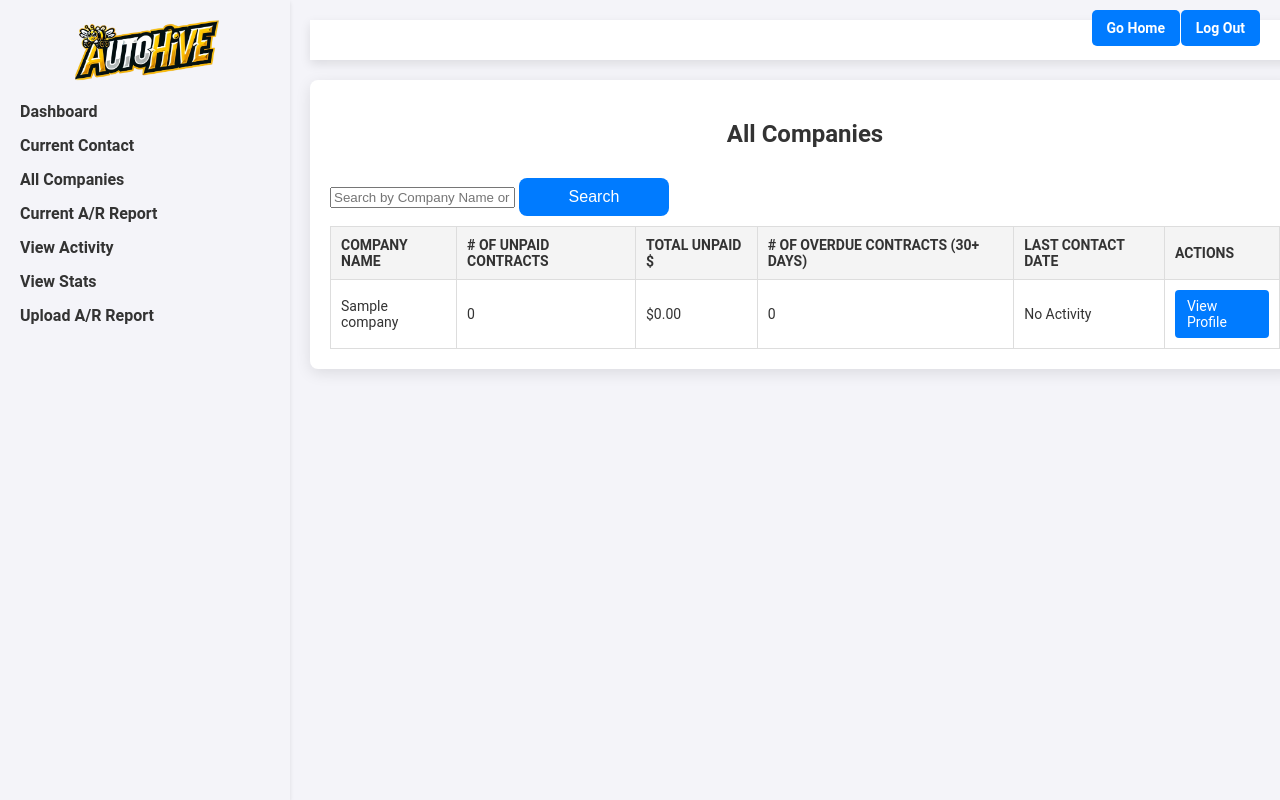
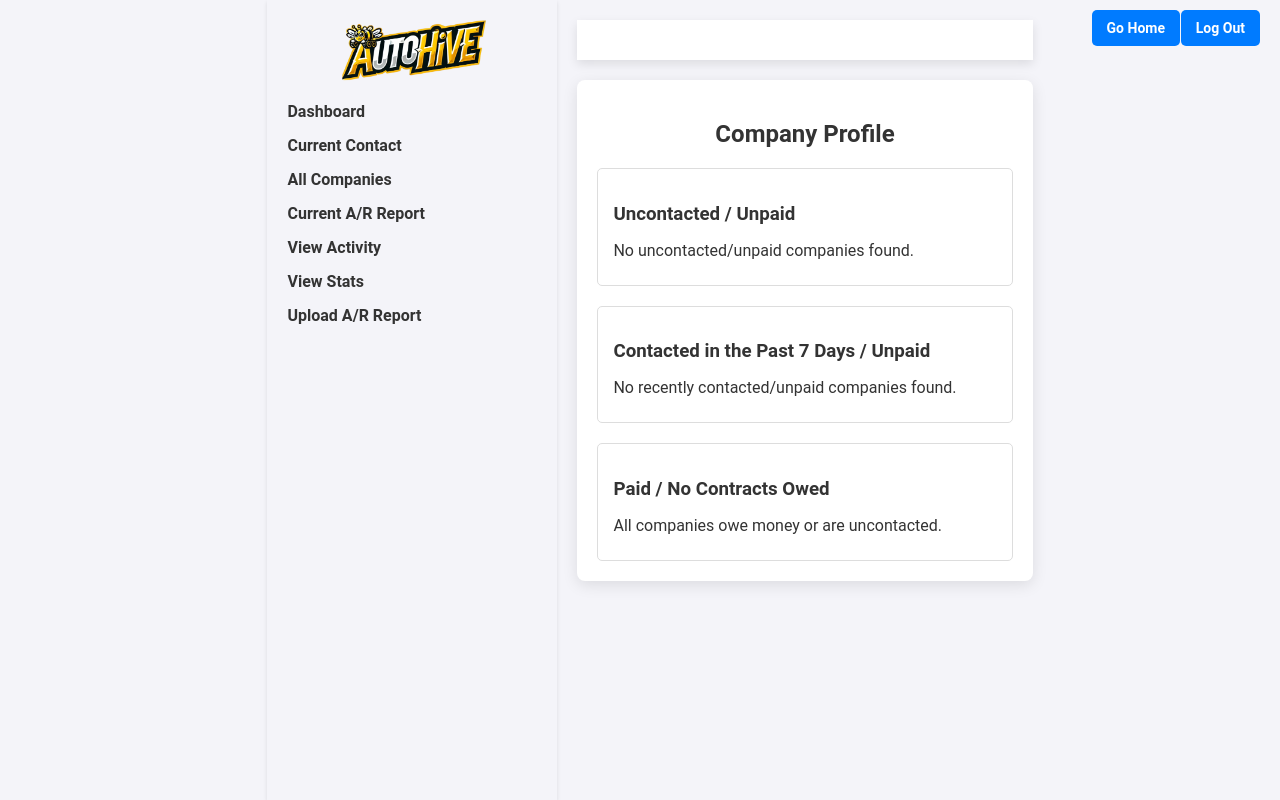
Before and after one commit to Ottermax-Bot/Autohive, a Flask app: page /all_companies in a window 1280 px wide. Run offline with Flask 3, Linux system fonts and the light colour scheme; the visitor is signed in with stand-in values (Sample User, id 1); tables that the repository leaves empty hold one stand-in row (values such as "Sample post").

Commit message:
Update all_companies.html

```diff
--- a/templates/all_companies.html
+++ b/templates/all_companies.html
@@ -1,42 +1,95 @@
 {% extends "base.html" %}
 
 {% block content %}
-<h2>All Companies</h2>
+<h2>Company Profile</h2>
 
-<!-- Search Bar -->
-<div class="search-container">
-    <form action="/all_companies" method="GET">
-        <input type="text" name="query" placeholder="Search by Company Name or Balance" value="{{ request.args.get('query', '') }}">
-        <button type="submit" class="dashboard-btn">Search</button>
-    </form>
+<div class="main-container">
+
+    <!-- Uncontacted / Unpaid Section -->
+    <div class="section">
+        <h3>Uncontacted / Unpaid</h3>
+        {% if uncontacted_unpaid %}
+        <ul>
+            {% for company in uncontacted_unpaid %}
+            <li>
+                <a href="{{ url_for('company_profile', company_id=company.id) }}">{{ company.name }}</a>
+                ({{ company.contracts|length }} unpaid contracts)
+            </li>
+            {% endfor %}
+        </ul>
+        {% else %}
+        <p>No uncontacted/unpaid companies found.</p>
+        {% endif %}
+    </div>
+
+    <!-- Contacted in the Past 7 Days / Unpaid Section -->
+    <div class="section">
+        <h3>Contacted in the Past 7 Days / Unpaid</h3>
+        {% if contacted_unpaid %}
+        <ul>
+            {% for company in contacted_unpaid %}
+            <li>
+                <a href="{{ url_for('company_profile', company_id=company.id) }}">{{ company.name }}</a>
+                ({{ company.contracts|length }} unpaid contracts)
+            </li>
+            {% endfor %}
+        </ul>
+        {% else %}
+        <p>No recently contacted/unpaid companies found.</p>
+        {% endif %}
+    </div>
+
+    <!-- Paid / No Contracts Owed Section -->
+    <div class="section">
+        <h3>Paid / No Contracts Owed</h3>
+        {% if paid_no_contracts %}
+        <ul>
+            {% for company in paid_no_contracts %}
+            <li>
+                <a href="{{ url_for('company_profile', company_id=company.id) }}">{{ company.name }}</a>
+            </li>
+            {% endfor %}
+        </ul>
+        {% else %}
+        <p>All companies owe money or are uncontacted.</p>
+        {% endif %}
+    </div>
+
 </div>
 
-<div class="table-container">
-    <table>
-        <thead>
-            <tr>
-                <th>Company Name</th>
-                <th># of Unpaid Contracts</th>
-                <th>Total Unpaid $</th>
-                <th># of Overdue Contracts (30+ Days)</th>
-                <th>Last Contact Date</th>
-                <th>Actions</th>
-            </tr>
-        </thead>
-        <tbody>
-            {% for company in companies %}
-            <tr>
-                <td>{{ company.name }}</td>
-                <td>{{ company.unpaid_contracts }}</td>
-                <td>${{ "%.2f"|format(company.total_unpaid) }}</td>
-                <td>{{ company.overdue_contracts }}</td>
-                <td>{{ company.last_contact_date }}</td>
-                <td>
-                  <a href="/company_profile/{{ company.id }}" class="view-profile-btn">View Profile</a>
-                </td>
-            </tr>
-            {% endfor %}
-        </tbody>
-    </table>
-</div>
+<style>
+    .main-container {
+        display: flex;
+        flex-direction: column;
+        gap: 20px;
+    }
+
+    .section {
+        padding: 15px;
+        border: 1px solid #ddd;
+        border-radius: 5px;
+    }
+
+    h3 {
+        margin-bottom: 10px;
+    }
+
+    ul {
+        list-style-type: none;
+        padding: 0;
+    }
+
+    ul li {
+        margin: 5px 0;
+    }
+
+    ul li a {
+        text-decoration: none;
+        color: #007BFF;
+    }
+
+    ul li a:hover {
+        text-decoration: underline;
+    }
+</style>
 {% endblock %}
```
